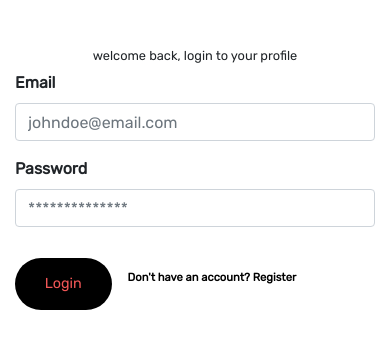
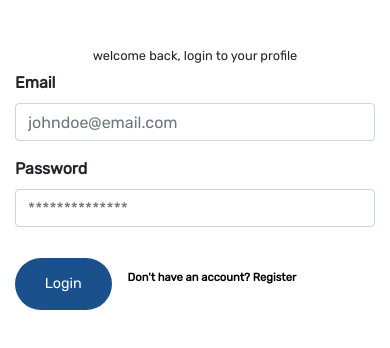
Before and after one commit to Joshua-Ogbonna/iThink, a Vue app: page /login in a window 390 px wide. Shown: the top 348 px of the page. Built offline with nearby package versions, Linux system fonts and the light colour scheme.

Commit message:
Work on home page

```diff
--- a/src/views/Login.vue
+++ b/src/views/Login.vue
@@ -87,9 +87,9 @@ import router from '../router/index'
             margin-left: -2rem;
         }
         button {
-            background: #000;
+            /* background: #000; */
             outline: none;
-            color: rgb(241, 87, 87);
+            /* color: rgb(241, 87, 87); */
             font-size: 0.9em;
             border-radius: 40px;
             padding: 1em 2em;
--- a/src/views/Register.vue
+++ b/src/views/Register.vue
@@ -92,9 +92,9 @@ import { mapActions } from 'vuex'
             margin-left: -1rem;
         }
          button {
-            background: #000;
+
             outline: none;
-            color: rgb(241, 87, 87);
+
             font-size: 0.9em;
             border-radius: 40px;
             padding: 1em 2em;
```
